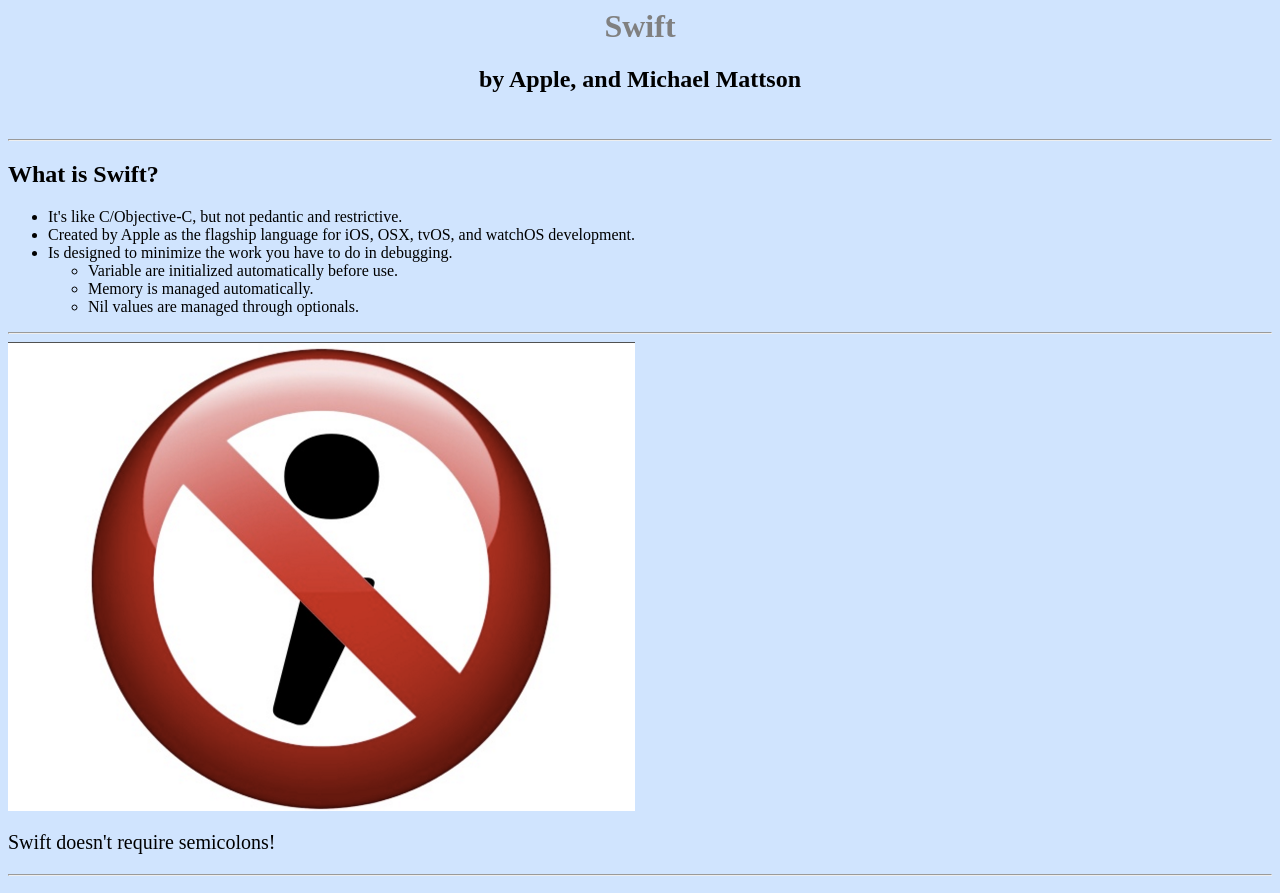
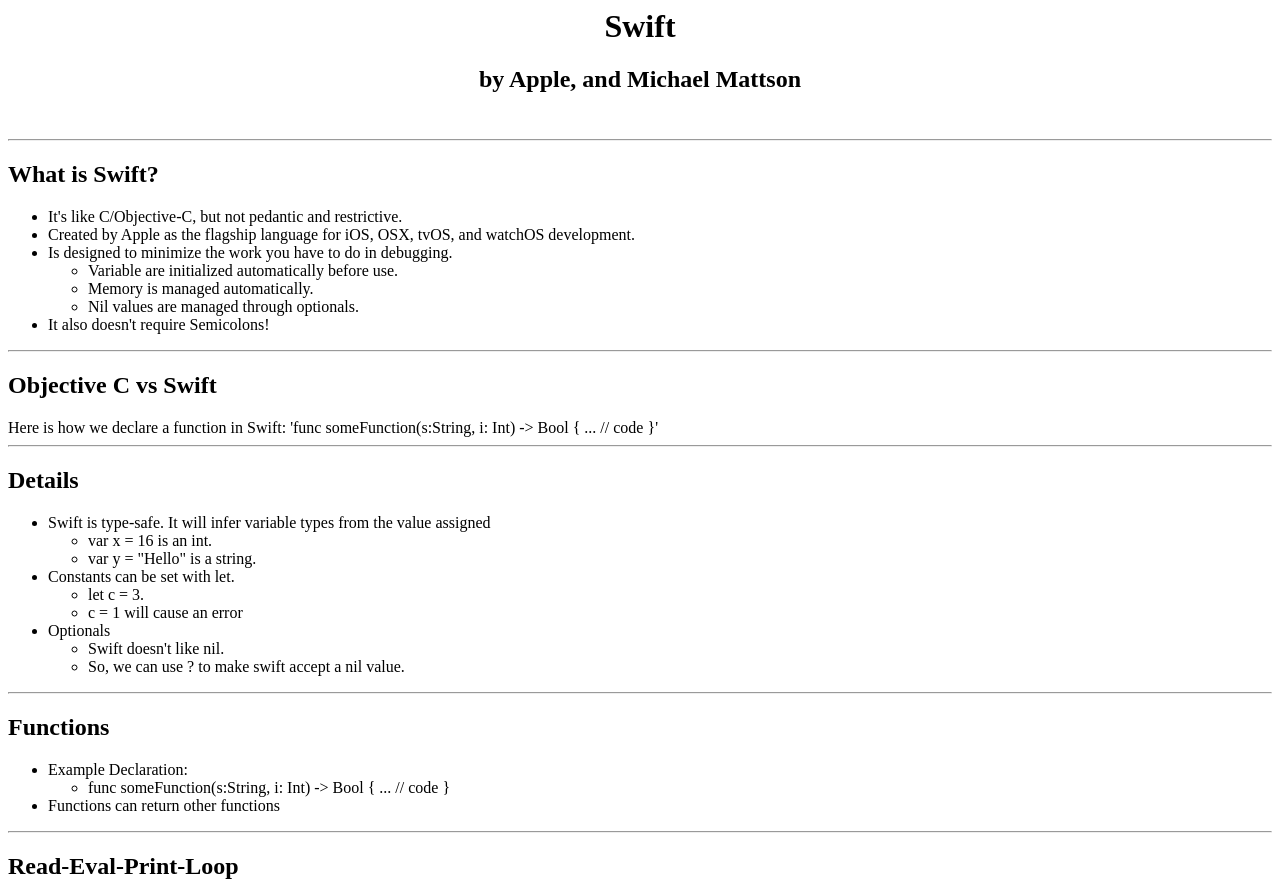
Before and after one commit to mmattson22/SwiftPres, a plain HTML site: page SwiftPresSite.html in a window 1280 px wide. Shown: the top 893 px of the page. Drawn offline with Linux system fonts and the light colour scheme.

Commit message:
please clap

```diff
--- a/SwiftPresSite.html
+++ b/SwiftPresSite.html
@@ -1,21 +1,4 @@
 <html>
-  <head>
-  <style>
-  body {
-    background-color: #d0e4fe;
-
-}
-h1 {
-    color: gray;
-    text-align: center;
-}
-p {
-    font-family: "Times New Roman";
-    font-size: 20px;
-}
-</style>
-    <title>Swift</title>
-  </head>
 
   <body>
     <center><h1> Swift </h1></center>
@@ -31,13 +14,15 @@
         <li>Memory is managed automatically.</li>
         <li>Nil values are managed through optionals.</li>
       </ul>
+      <li>It also doesn't require Semicolons!</li>
     </ul>
     <hr>
-    <img src="NoSemi.png"></img>
-    <p>Swift doesn't require semicolons!</p>
-    <hr>
     <h2> Objective C vs Swift </h2>
-    <img src="ObjCvsSwift.png"></img>
+    Here is how we declare a function in Swift:
+    'func someFunction(s:String, i: Int) -> Bool
+{
+    ...    // code
+}'
     <hr>
     <h2> Details </h2>
     <ul>
```
